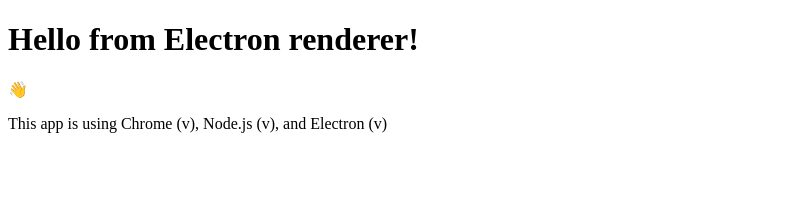
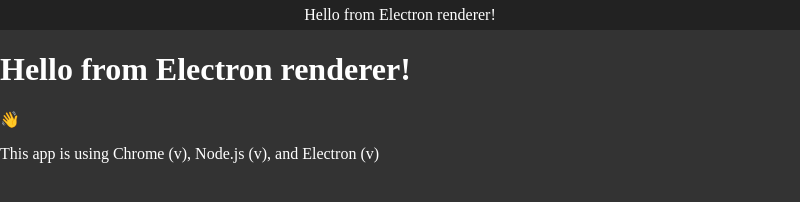
Before and after one commit to wporter82/electron-app, an Electron app: page index.html in a window 800 px wide. Drawn offline with Linux system fonts and the light colour scheme; no server answers.

Commit message:
Improve UI and disable resizing

```diff
--- a/index.html
+++ b/index.html
@@ -15,6 +15,7 @@
     <link rel="stylesheet" type="text/css" href="./styles.css">
   </head>
   <body>
+    <div class="titlebar">Hello from Electron renderer!</div>
     <h1>Hello from Electron renderer!</h1>
     <p>👋</p>
     <p id="info"></p>
--- a/styles.css
+++ b/styles.css
@@ -1,6 +1,16 @@
-@media (prefers-color-scheme: dark) {
-    body {
-        background: #333;
-        color: white;
-    }
+body {
+    margin: 0;
+    background: #333;
+    color: white;
 }
+
+.titlebar {
+    height: 30px;
+    background: #222;
+    color: white;
+    display: flex;
+    justify-content: center;
+    align-items: center;
+    user-select: none;
+    app-region: drag;
+}
```
Also changed, not shown: main.js (+11 -0 lines).
